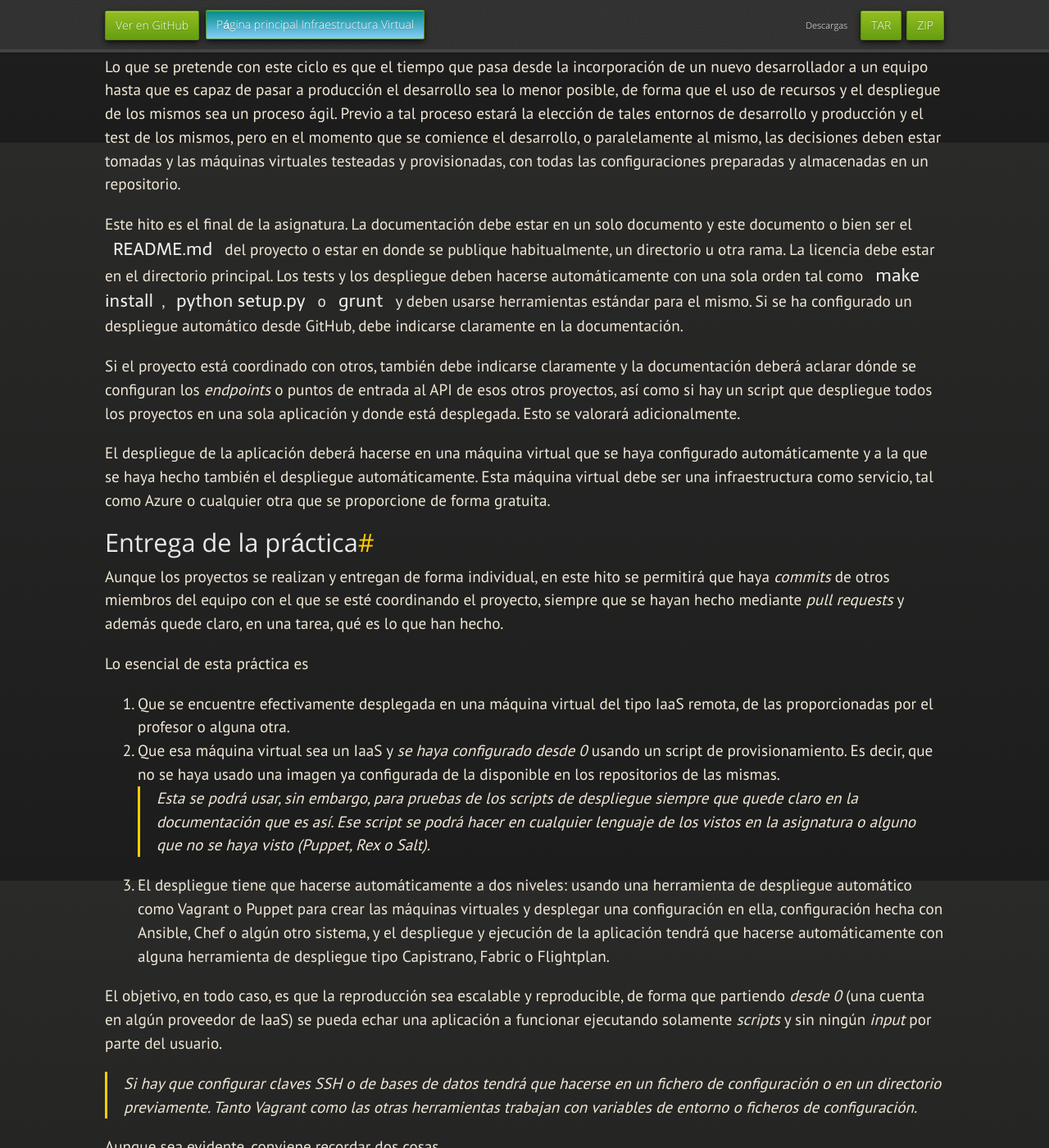
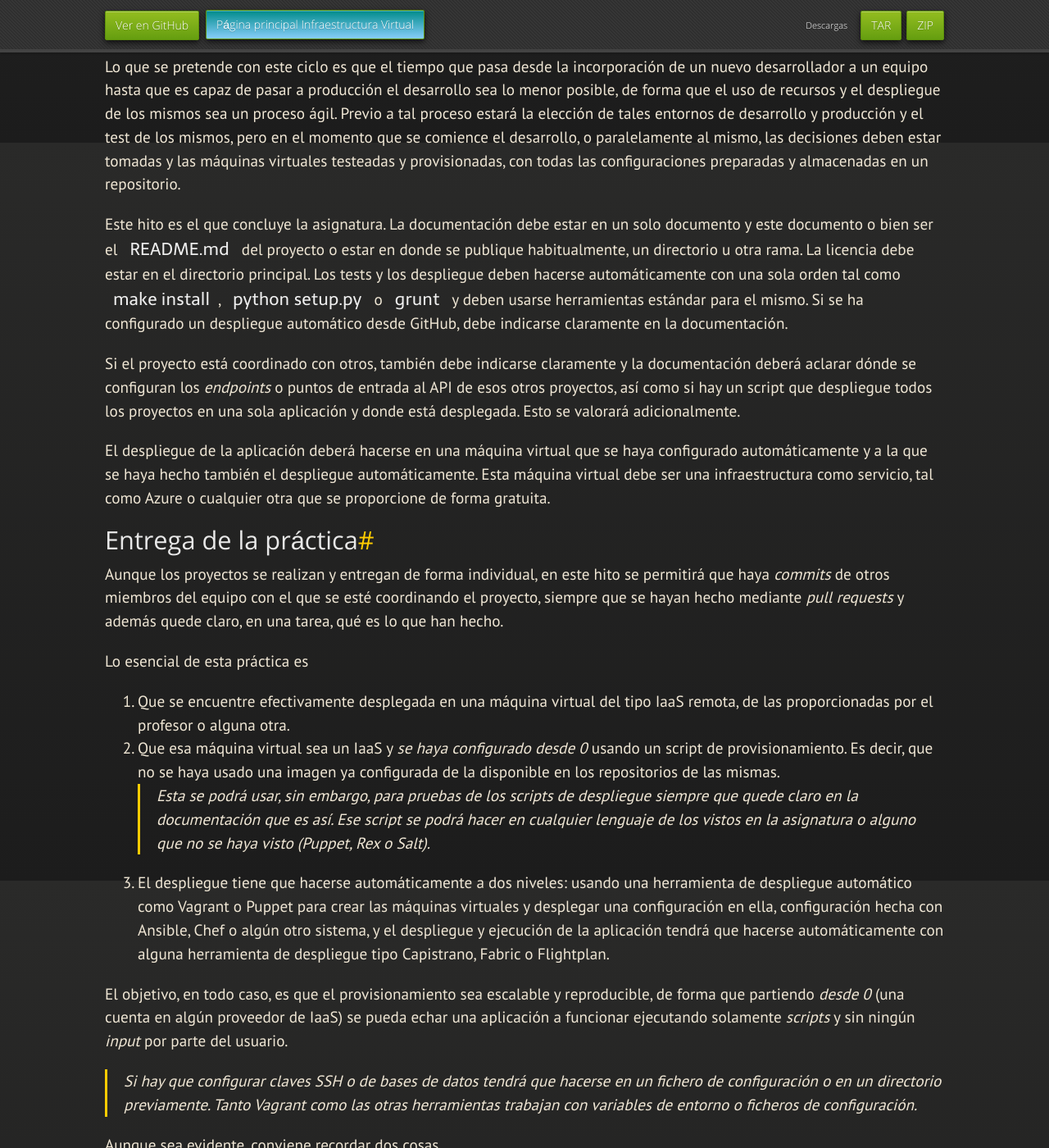
Before and after one commit to JJ/IV, a Jekyll site: the page built from documentos/proyecto/5.IaaS.md, in a window 1280 px wide and 1400 px high, scrolled down 726 px. Shown: the whole window at 82% size. Built offline with Jekyll 4.4.1, drawn with Linux system fonts in a browser that asks for light colours; nearby versions of some CDN libraries; some web fonts are replaced; our own code applies the rules of GitHub Pages for plain Markdown files; some of the changed text lies outside the part shown.

Commit message:
Sync documentos/proyecto/5.IaaS.md de master a gh-pages

```diff
--- a/documentos/proyecto/5.IaaS.md
+++ b/documentos/proyecto/5.IaaS.md
@@ -50,7 +50,7 @@ decisiones deben estar tomadas y las máquinas virtuales testeadas y
 provisionadas, con todas las configuraciones preparadas y almacenadas
 en un repositorio.
 
-Este hito es el final de la asignatura. La documentación debe estar en
+Este hito es el que concluye la asignatura. La documentación debe estar en
 un solo documento y este documento o bien ser el `README.md` del
 proyecto o estar en donde se publique habitualmente, un directorio u
 otra rama. La licencia debe
@@ -106,7 +106,7 @@ Lo esencial de esta práctica es
    tendrá que hacerse automáticamente con alguna herramienta de
    despliegue tipo Capistrano, Fabric o Flightplan.
 
-El objetivo, en todo caso, es que la reproducción sea escalable y
+El objetivo, en todo caso, es que el provisionamiento sea escalable y
 reproducible, de forma que partiendo *desde 0* (una cuenta en algún
 proveedor de IaaS) se pueda echar una aplicación a funcionar
 ejecutando solamente *scripts* y sin ningún *input* por parte del
@@ -137,11 +137,10 @@ y haciendo un *pull request*. Instrucciones:
 Los elementos de la práctica se tendrán que hacer constar en el
 README.md de la forma siguiente.
 
-* El IP o dirección donde se haya desplegado tendrá que estar activado
+* El IP o dirección (**no** el URL) donde se haya desplegado tendrá que estar activado
   y se pondrá, en una línea sin nada más, de esta forma
 
     Despliegue final: IP_o_nombre
-
 
 * El `Vagrantfile` tendrá que estar en el directorio principal.
 * El fichero de despliegue usado (Capfile, Fabfile o fichero de
```
